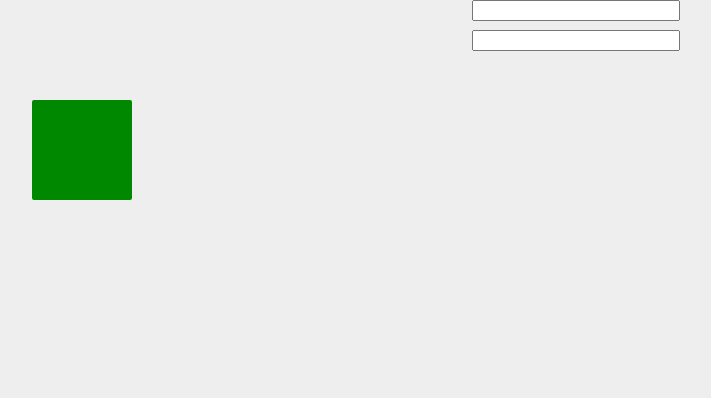
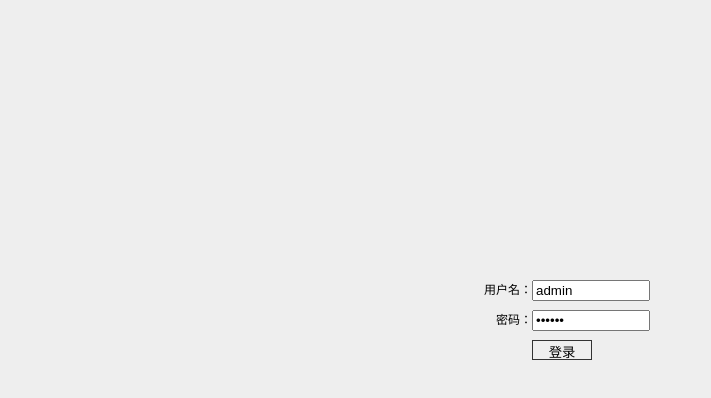
Before and after one commit to doDomoGu/hanabi-frontend-canvas, a Vue app: page / in a window 1280 px wide. Shown: the top 398 px of the page, without its empty margins (68-779 px from the left). Built offline with nearby package versions, Linux system fonts and the light colour scheme.

Commit message:
分离 登录表单

```diff
--- a/src/App.vue
+++ b/src/App.vue
@@ -1,26 +1,19 @@
 <template>
     <div>
-        <form id="login-form">
-            <input class="login-username">
-            <input class="login-password" type="password">
-        </form>
         <canvas id="canvas"></canvas>
+        <Login></Login>
     </div>
-
 </template>
 
 <script>
 import MyCanvas from './assets/MyCanvas'
+import Login    from './components/Login'
 
 export default {
   name: 'app',
+  components: { Login },
   data () {
     return {
-      form: {
-        username: 'admin',
-        password: '123123'
-      },
-      errormsg: ''
     }
   },
   mounted: function () {
@@ -50,7 +43,7 @@ export default {
       h:100,
       w:100
     }
-    MyCanvas.drawRoundedRect(rect, 2, this.ctx)
+    //MyCanvas.drawRoundedRect(rect, 2, this.ctx)
 
 
     //this.$store.dispatch('common/SetTitle2', '登录')
@@ -62,21 +55,9 @@ export default {
         margin:0;
         padding:0;
         font-size: 0;
+        line-height:0;
     }
-
-    #login-form {
-        margin:-100px;
-        width:200px;
-        position: absolute;
-        left:50%;
-        top:100px;
-        line-height:30px;
-    }
-
-    #login-form > .login-username,
-    #login-form > .login-password {
-        width:200px;
+    #canvas {
 
     }
-
 </style>
--- /dev/null
+++ b/src/components/Login.vue
@@ -0,0 +1,72 @@
+<template>
+    <form id="login-form">
+        <div class="form-item username">
+            <label for="username">用户名：</label>
+            <input id="username" v-model="form.username">
+        </div>
+        <div class="form-item password">
+            <label for="password">密码：</label>
+            <input id="password" v-model="form.password" type="password">
+        </div>
+        <div class="form-item">
+            <label >&nbsp;</label>
+            <button type="button" @click="login">登录</button>
+        </div>
+    </form>
+</template>
+<script>
+export default {
+  name: 'login_form',
+  data() {
+    return {
+      form: {
+        username: 'admin',
+        password: '123123'
+      },
+    }
+  },
+  methods: {
+    login(){
+        this.$store.dispatch('auth/Login',{username:this.form.username,password:this.form.password}).then(res=>{
+          console.log(res)
+        })
+    }
+  }
+}
+</script>
+<style scoped>
+    #login-form {
+        margin:-120px;
+        width:300px;
+        position: absolute;
+        left:50%;
+        top:400px;
+        font-size:12px;
+        line-height:20px;
+    }
+
+    #login-form > .form-item{
+        width: 200px;
+        height:30px;
+    }
+
+    #login-form > .form-item > label {
+        width:80px;
+        display:block;
+        float:left;
+        text-align:right;
+    }
+
+    #login-form > .form-item > input {
+        width:110px;
+        display:block;
+        float:left;
+    }
+    #login-form > .form-item > button {
+        width:60px;
+        height:20px;
+        border:1px solid #333;
+        display:block;
+        float:left;
+    }
+</style>
--- a/src/store/index.js
+++ b/src/store/index.js
@@ -3,7 +3,7 @@ import Vuex from 'vuex'
 
 // import common from './common'
 //
-// import auth from './modules/auth'
+import auth from './modules/auth'
 //
 // import room from './modules/room'
 //
@@ -15,7 +15,7 @@ Vue.use(Vuex)
 export default new Vuex.Store({
   modules: {
     // common,
-    // auth,
+    auth,
     // room,
     // myRoom,
     // myGame
--- a/src/store/modules/auth.js
+++ b/src/store/modules/auth.js
@@ -1,4 +1,4 @@
-import axios from '../../axios'
+import axios from '../axios'
 
 const state = {
   isLogin: null,
@@ -8,14 +8,11 @@ const state = {
 }
 
 const actions = {
-  Login ({ commit }, [username, password]) {
+  Login ({ commit }, param) {
     return new Promise((resolve, reject) => {
       axios.post(
         '/auth',
-        {
-          username: username,
-          password: password
-        }
+        param
       )
         .then((res) => {
           if (res.data && res.data.success) {
```
